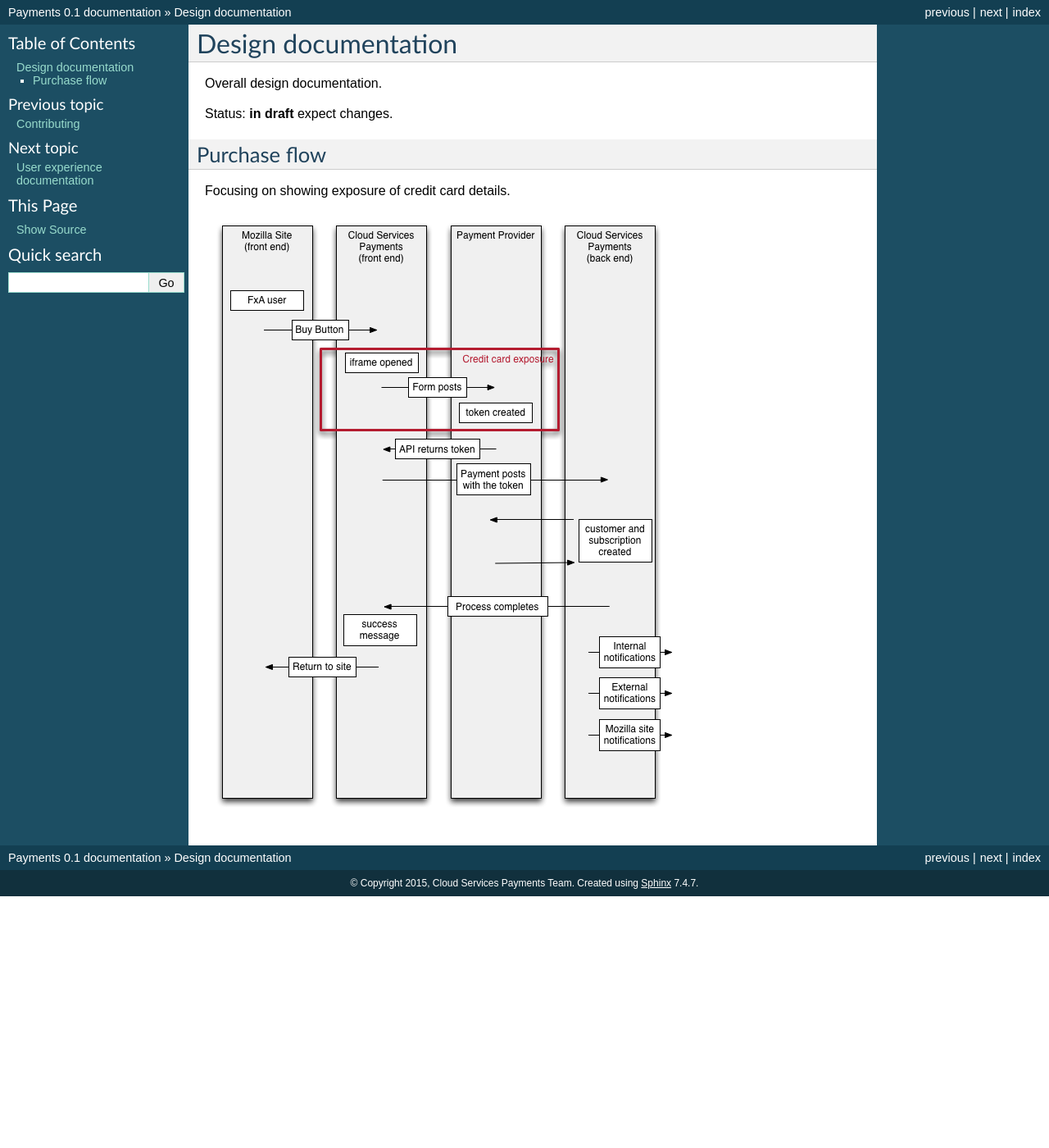
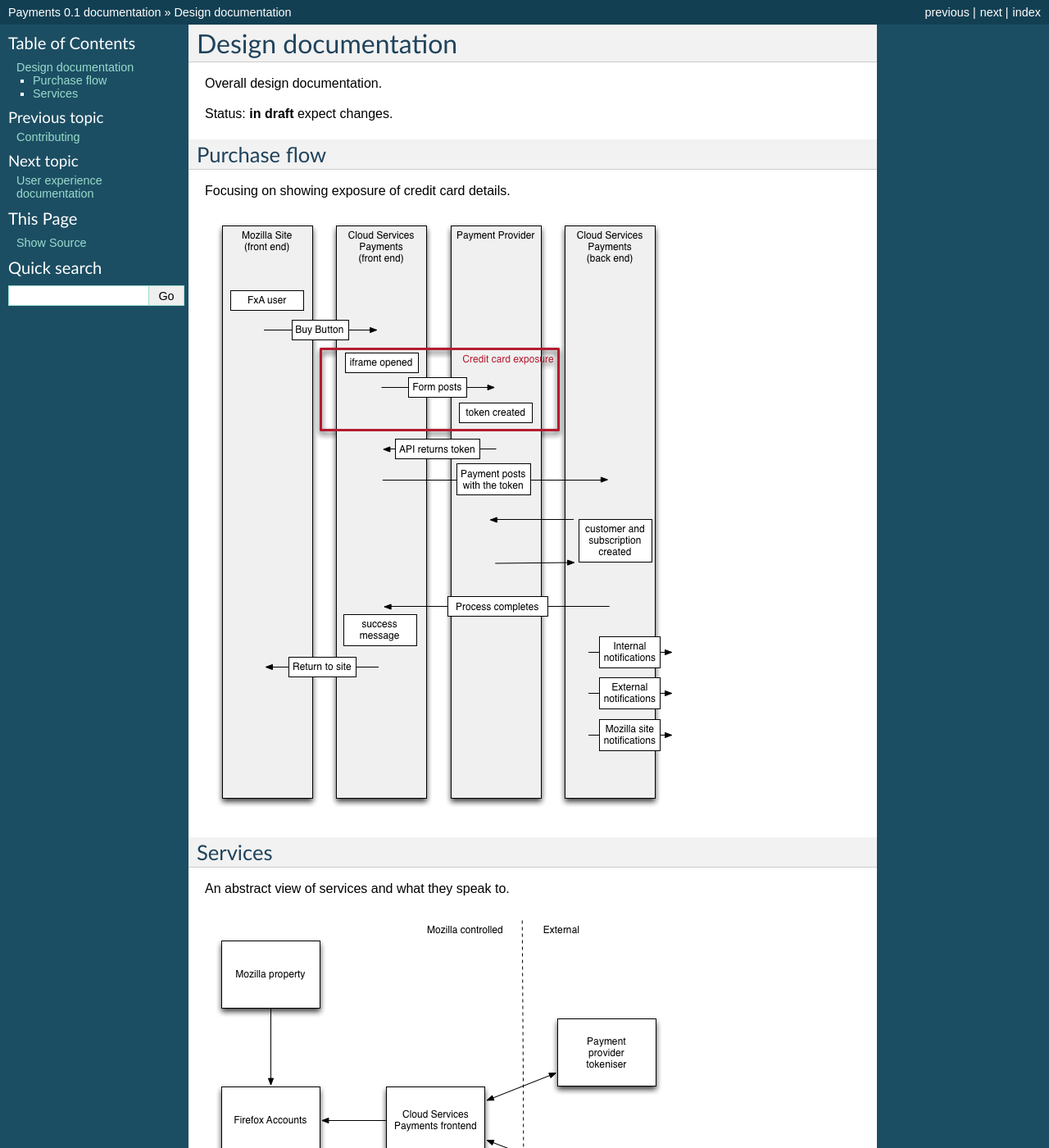
Before and after one commit to mozilla/payments, a Sphinx documentation site: the page built from docs/design/design.rst, in a window 1280 px wide and 1400 px high. Shown: the whole window at 82% size. Built offline with Sphinx 7.4.7, drawn with Linux system fonts in a browser that asks for light colours.

Commit message:
add in abstract

```diff
--- a/docs/design/design.rst
+++ b/docs/design/design.rst
@@ -11,3 +11,10 @@ Purchase flow
 Focusing on showing exposure of credit card details.
 
 .. image:: buy-flow.png
+
+Services
+--------
+
+An abstract view of services and what they speak to.
+
+.. image:: abstract.png
```
Also changed, not shown: docs/design/abstract.png (added), 1 other file.
